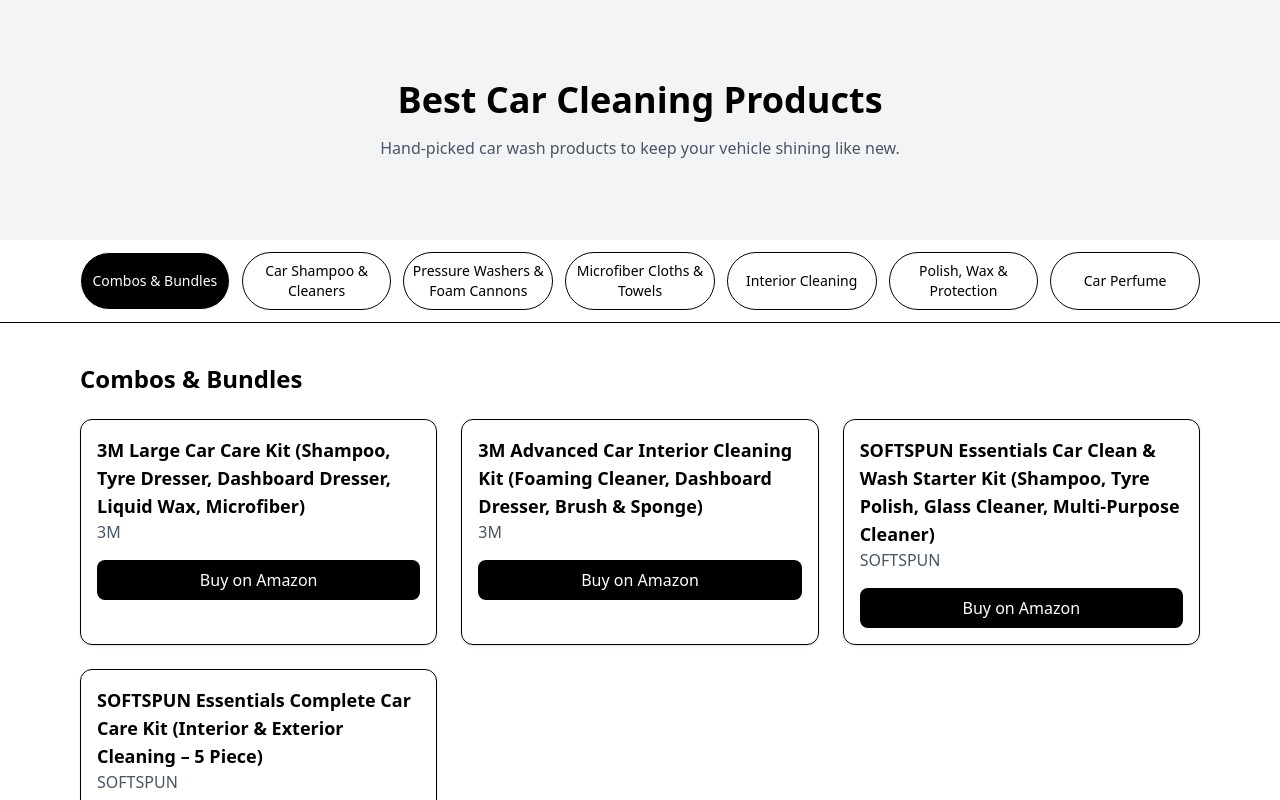
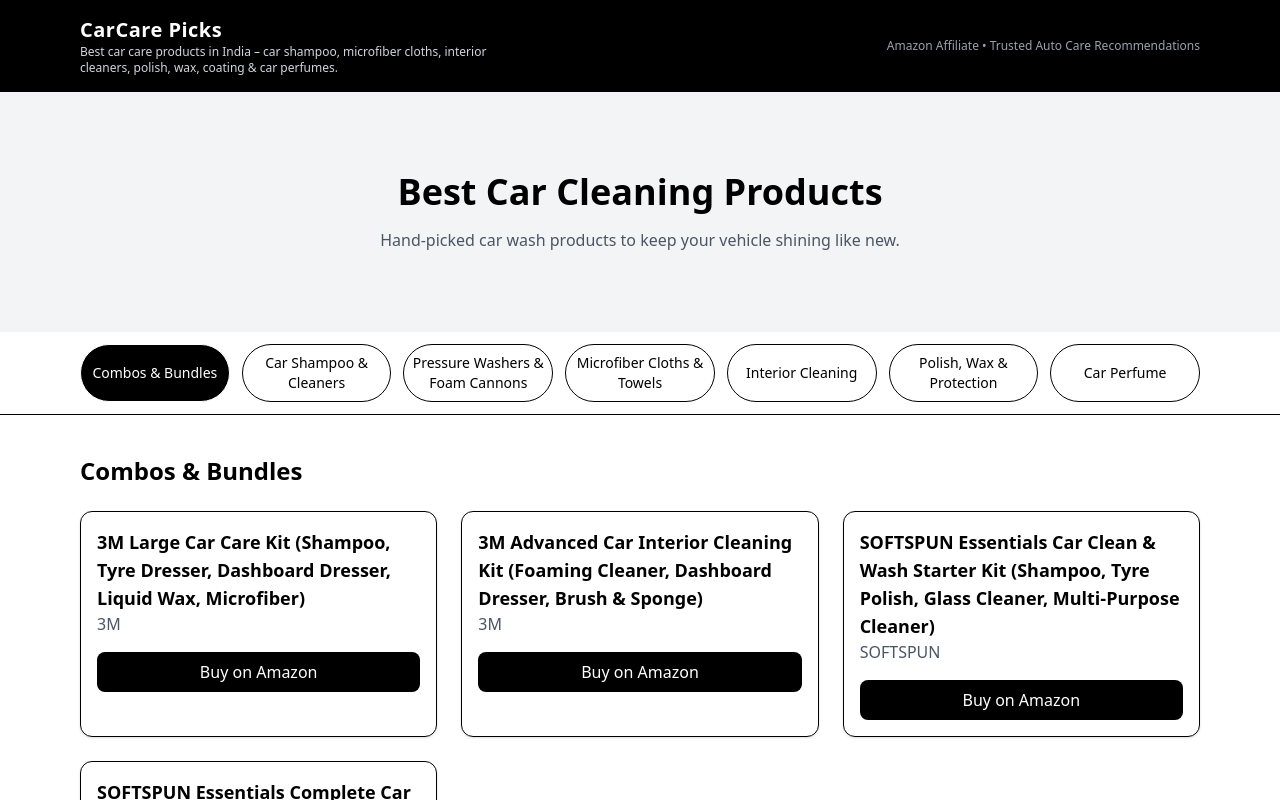
Before and after one commit to malbroo96/car-care, a React (Vite) app: page / in a window 1280 px wide. Shown: the top 800 px of the page. Built offline with nearby package versions, Linux system fonts and the light colour scheme.

Commit message:
added header

```diff
--- a/src/App.jsx
+++ b/src/App.jsx
@@ -1,4 +1,5 @@
 import { useState } from "react";
+import Header from "./components/Header";
 import Hero from "./components/Hero";
 import Navbar from "./components/Navbar";
 import CategorySection from "./components/CategorySection";
@@ -17,8 +18,13 @@
 
   return (
     <>
+      {/* SEO Identity Bar */}
+      <Header />
+
+      {/* Hero Section */}
       <Hero />
 
+      {/* Category Navigation */}
       <Navbar
         categories={categories}
         activeCategory={activeCategory}
@@ -33,7 +39,7 @@
         />
       </div>
 
-      {/* Footer should always be LAST */}
+      {/* Footer */}
       <Footer />
     </>
   );
--- a/src/components/Header.jsx
+++ b/src/components/Header.jsx
@@ -0,0 +1,27 @@
+export default function Header() {
+  return (
+    <header className="bg-black text-white">
+      <div className="max-w-6xl mx-auto px-4 py-4 flex flex-col sm:flex-row sm:items-center sm:justify-between gap-2">
+
+        {/* Brand + SEO Keywords */}
+        <div>
+          <h1 className="text-xl font-bold tracking-wide">
+            CarCare Picks
+          </h1>
+
+          {/* SEO-focused tagline */}
+          <p className="text-xs text-gray-300 max-w-md">
+            Best car care products in India – car shampoo, microfiber cloths,
+            interior cleaners, polish, wax, coating & car perfumes.
+          </p>
+        </div>
+
+        {/* Trust / Authority */}
+        <div className="text-xs text-gray-400">
+          Amazon Affiliate • Trusted Auto Care Recommendations
+        </div>
+
+      </div>
+    </header>
+  );
+}
```
